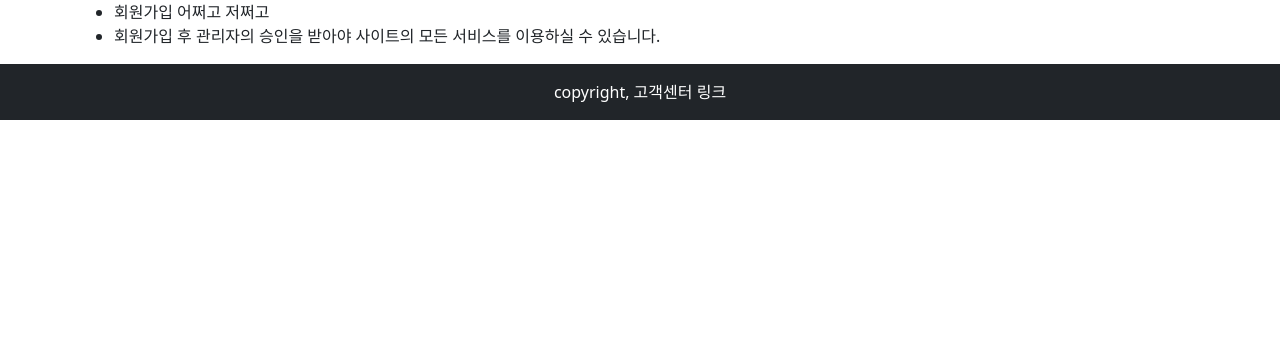
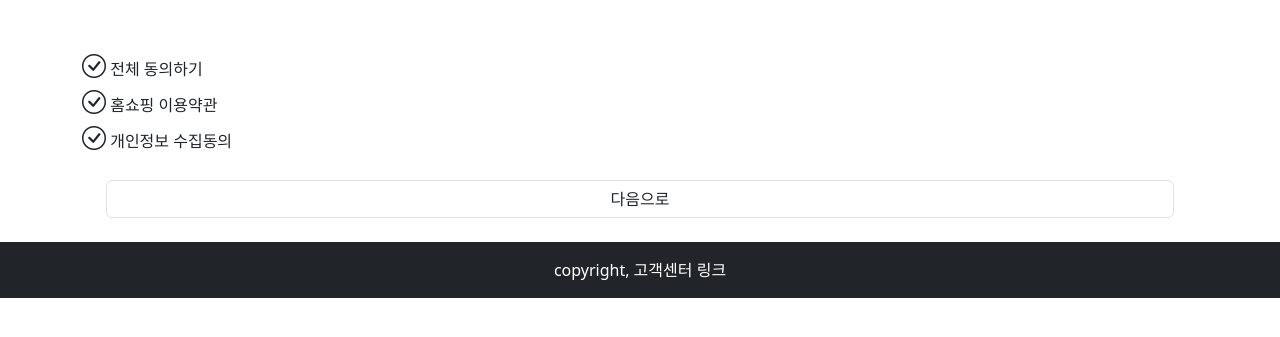
Before and after one commit to cg-1119/Unifi-HomeShopping, a PHP site: page /join/agree.php in a window 1280 px wide. Shown: the top 337 px of the page. Run offline with PHP 8.4, Linux system fonts and the light colour scheme; some libraries are stand-ins or nearby versions.

Commit message:
design: custom-style.css 수정, agree.php 디자인, 내용 추가

```diff
--- a/views/user/join/agree.php
+++ b/views/user/join/agree.php
@@ -6,23 +6,45 @@
     <meta name="viewport" content="width=device-width, initial-scale=1.0">
     <link rel="stylesheet" href="/public/css/bootstrap.css">
     <link rel="stylesheet" href="/public/css/custom-style.css">
+    <link href="https://cdn.jsdelivr.net/npm/bootstrap-icons/font/bootstrap-icons.css" rel="stylesheet">
     <title>Document</title>
 </head>
 
 <body>
-    <div class="container">
-        <div class="inner">
-            <div class="content">
-                <form method-="GET" action="">
-                    <ul>
-                        <li>회원가입 어쩌고 저쩌고</li>
-                        <li>회원가입 후 관리자의 승인을 받아야 사이트의 모든 서비스를 이용하실 수 있습니다.</li>
-                    </ul>
-                </form>
+<div class="container">
+    <div method-="GET" action="input.php">
+        <div class="mt-5 d-flex flex-column justify-content-center">
+            <div class="border-box">
+                <input type="checkbox" id="check_all" hidden>
+                <label for="check_all" class="label-box">
+                    <i class="bi bi-check-circle" style="font-size: 1.5rem"></i>
+                    <span>전체 동의하기</span>
+                </label>
+                <ul class="list-group">
+                    <li class="list-group">
+                        <label for="termsService" class="label-box">
+                            <i class="bi bi-check-circle" style="font-size: 1.5rem"></i>
+                            <span>홈쇼핑 이용약관</span>
+                        </label>
+                    </li>
+                    <li class="list-group">
+                        <label for="termsPrivacy" class="label-box">
+                            <i class="bi bi-check-circle" style="font-size: 1.5rem"></i>
+                            <span>개인정보 수집동의</span>
+                        </label>
+                    </li>
+                </ul>
+            </div>
+            <div class="box">
+                <div style="padding:24px; width: 100%; flex-direction: column;">
+                    <input class="form-control" type="submit" value="다음으로">
+                </div>
             </div>
         </div>
+        </form>
+    </div>
+</div>
 
-    </div>
     <?php
     include "../../home/footer.php";
     ?>
```
Also changed, not shown: public/css/custom-style.css (+22 -3 lines), views/user/login.php (+4 -5 lines).
